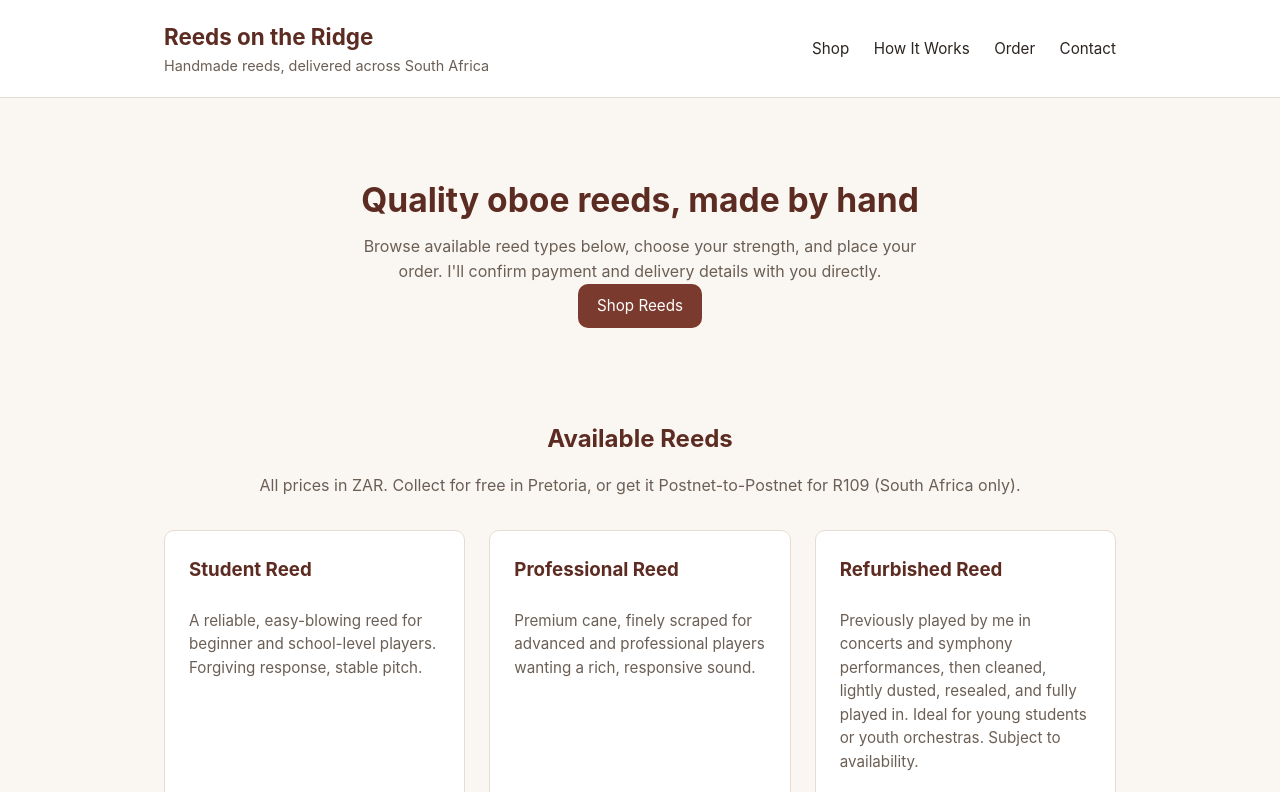
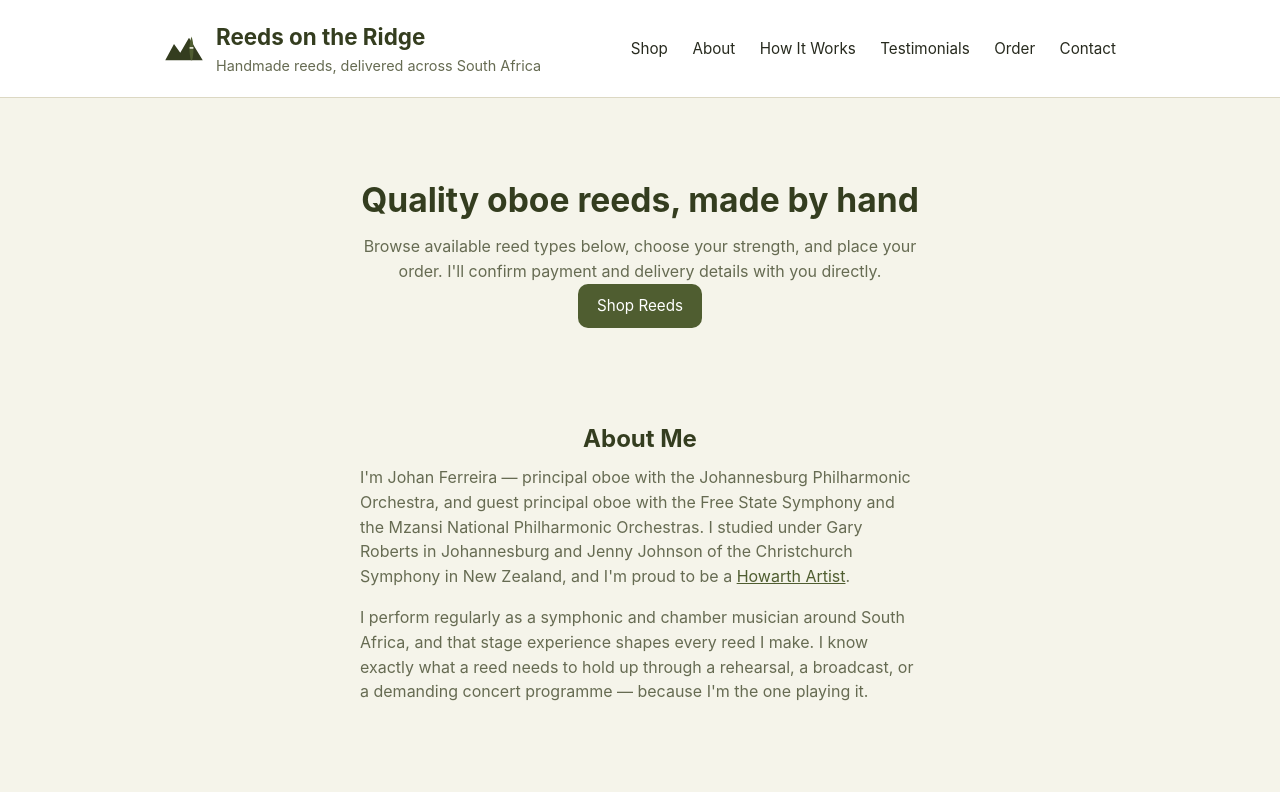
Before and after one commit to johanismynaam/zaoboereeds, a plain HTML site: page index.html in a window 1280 px wide. Shown: the top 792 px of the page. Drawn offline with Linux system fonts and the light colour scheme.

Commit message:
Add files via upload
colour changes and refinements

```diff
--- a/css/styles.css
+++ b/css/styles.css
@@ -1,11 +1,11 @@
 :root {
-  --color-bg: #faf7f2;
+  --color-bg: #f5f4ea;
   --color-surface: #ffffff;
-  --color-text: #2b2420;
-  --color-muted: #6b5f55;
-  --color-accent: #7a3b2e;
-  --color-accent-dark: #5c2b21;
-  --color-border: #e5ddd3;
+  --color-text: #272a1e;
+  --color-muted: #666b52;
+  --color-accent: #4f5d30;
+  --color-accent-dark: #343d1f;
+  --color-border: #dcd8c3;
   --radius: 10px;
   --max-width: 1000px;
   font-family: -apple-system, "Segoe UI", Roboto, Helvetica, Arial, sans-serif;
@@ -38,6 +38,19 @@ header.site-header {
   display: flex;
   align-items: center;
   justify-content: space-between;
+}
+
+.brand {
+  display: flex;
+  align-items: center;
+  gap: 0.75rem;
+  min-width: 0;
+}
+
+.site-logo {
+  width: 2.5rem;
+  height: 2.5rem;
+  flex-shrink: 0;
 }
 
 .site-title {
@@ -105,6 +118,37 @@ section h2 {
   display: grid;
   grid-template-columns: repeat(auto-fit, minmax(240px, 1fr));
   gap: 1.5rem;
+}
+
+.about-layout {
+  display: flex;
+  align-items: center;
+  justify-content: center;
+  gap: 2rem;
+  flex-wrap: wrap;
+}
+
+.about-photo {
+  width: 160px;
+  height: 160px;
+  border-radius: 50%;
+  object-fit: cover;
+  background: var(--color-border);
+  flex-shrink: 0;
+}
+
+.about-text {
+  max-width: 560px;
+  min-width: 0;
+  color: var(--color-muted);
+}
+
+.about-text p {
+  margin: 0 0 1rem;
+}
+
+.about-text p:last-child {
+  margin-bottom: 0;
 }
 
 .card {
--- a/index.html
+++ b/index.html
@@ -11,13 +11,18 @@
 
   <header class="site-header">
     <div class="header-inner">
-      <div>
-        <p class="site-title">Reeds on the Ridge</p>
-        <p class="site-tagline">Handmade reeds, delivered across South Africa</p>
+      <div class="brand">
+        <img src="assets/logo.svg" alt="" class="site-logo" />
+        <div>
+          <p class="site-title">Reeds on the Ridge</p>
+          <p class="site-tagline">Handmade reeds, delivered across South Africa</p>
+        </div>
       </div>
       <nav>
         <a href="#shop">Shop</a>
+        <a href="#about">About</a>
         <a href="#how-it-works">How It Works</a>
+        <a href="#testimonials">Testimonials</a>
         <a href="#order">Order</a>
         <a href="#contact">Contact</a>
       </nav>
@@ -28,6 +33,31 @@
     <h1>Quality oboe reeds, made by hand</h1>
     <p>Browse available reed types below, choose your strength, and place your order. I'll confirm payment and delivery details with you directly.</p>
     <p><a class="btn btn-primary" href="#shop">Shop Reeds</a></p>
+  </section>
+
+  <section id="about">
+    <h2>About Me</h2>
+    <div class="about-layout">
+      <!--
+        SETUP NOTE: add your own photo at assets/profile.jpg (square-ish works best,
+        at least 400x400px). If no file is present here, the circle below will just
+        stay empty, so the rest of the page is unaffected either way.
+      -->
+      <img src="assets/profile.jpg" alt="Photo of the reed maker" class="about-photo" onerror="this.style.display='none'" />
+      <div class="about-text">
+        <p>
+          I'm Johan Ferreira — principal oboe with the Johannesburg Philharmonic Orchestra, and guest principal
+          oboe with the Free State Symphony and the Mzansi National Philharmonic Orchestras. I studied under
+          Gary Roberts in Johannesburg and Jenny Johnson of the Christchurch Symphony in New Zealand, and I'm
+          proud to be a <a href="https://www.howarthlondon.com/artists_cpt/johan-ferreira/" target="_blank" rel="noopener">Howarth Artist</a>.
+        </p>
+        <p>
+          I perform regularly as a symphonic and chamber musician around South Africa, and that stage experience
+          shapes every reed I make. I know exactly what a reed needs to hold up through a rehearsal, a broadcast,
+          or a demanding concert programme — because I'm the one playing it.
+        </p>
+      </div>
+    </div>
   </section>
 
   <section id="shop">
@@ -58,6 +88,25 @@
     </div>
   </section>
 
+  <section id="testimonials">
+    <h2>Testimonials</h2>
+    <!--
+      SETUP NOTE: once you have real testimonials, delete the "no testimonials yet"
+      paragraph below and copy/paste the commented-out example card for each one,
+      filling in the quote and the person's name (and role, if useful, e.g. "Youth
+      orchestra member").
+    -->
+    <p class="section-intro">No testimonials yet — check back soon!</p>
+    <div class="grid">
+      <!--
+      <article class="card">
+        <p class="card-desc">"Quote from a happy customer goes here."</p>
+        <p class="card-price">— Customer Name</p>
+      </article>
+      -->
+    </div>
+  </section>
+
   <div class="top-notice">
     All reeds are <strong>unwired by default</strong>. If you'd like a reed wired, select "Wired" for that reed when adding it to your order.
   </div>
@@ -68,6 +117,7 @@
 
     <form class="order-form" id="order-form" action="https://formspree.io/f/xeagzvjr" method="POST">
       <input type="hidden" name="_subject" value="New oboe reed order" />
+      <input type="hidden" name="_replyto" id="order-replyto-field" />
       <input type="text" name="_gotcha" style="display:none" />
 
       <h3>1. Add reeds to your order</h3>
--- a/js/app.js
+++ b/js/app.js
@@ -180,6 +180,7 @@ function handleFormSubmit(event) {
   const discount = isCash ? subtotal * CASH_DISCOUNT_RATE : 0;
   const total = subtotal - discount + shippingOption.fee;
 
+  document.getElementById("order-replyto-field").value = document.getElementById("customer-email").value;
   document.getElementById("order-items-field").value = buildOrderItemsText();
   document.getElementById("order-subtotal-field").value = "R" + subtotal.toFixed(2);
   document.getElementById("order-discount-field").value = "R" + discount.toFixed(2);
```
Also changed, not shown: assets/logo.svg (added).
